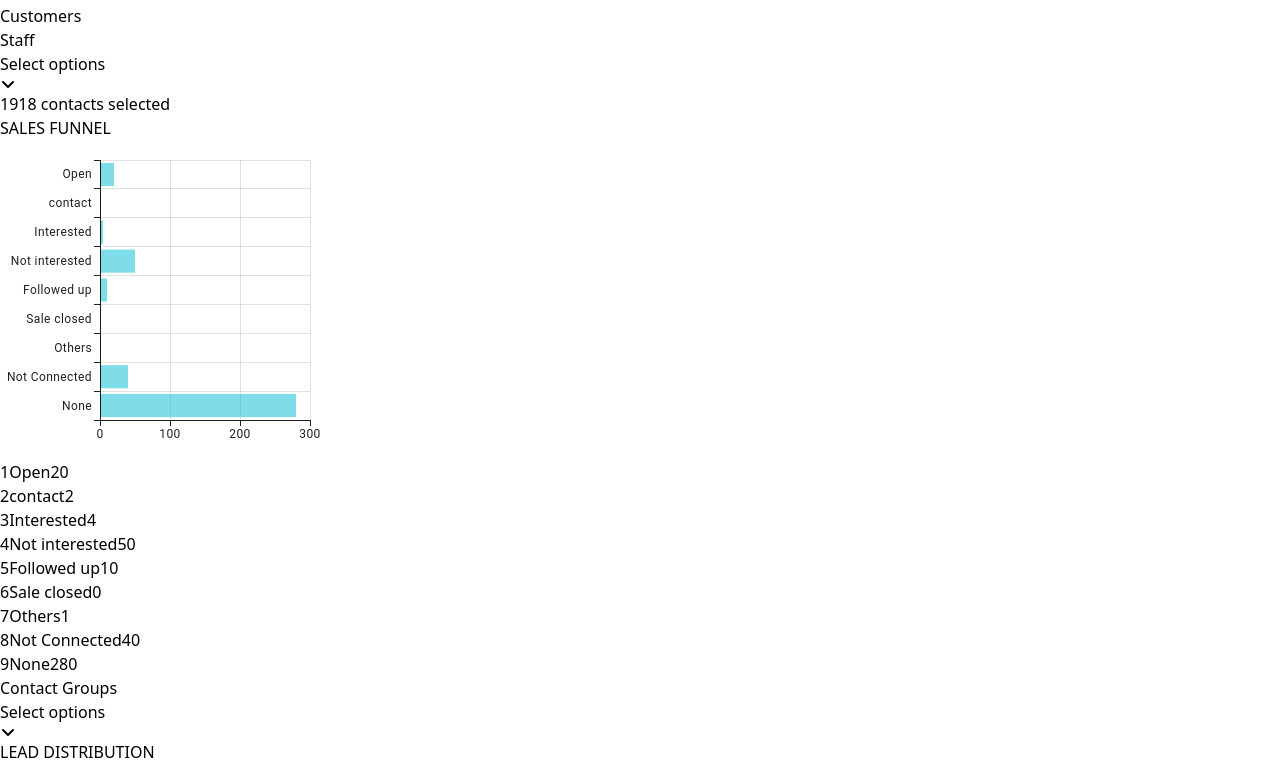
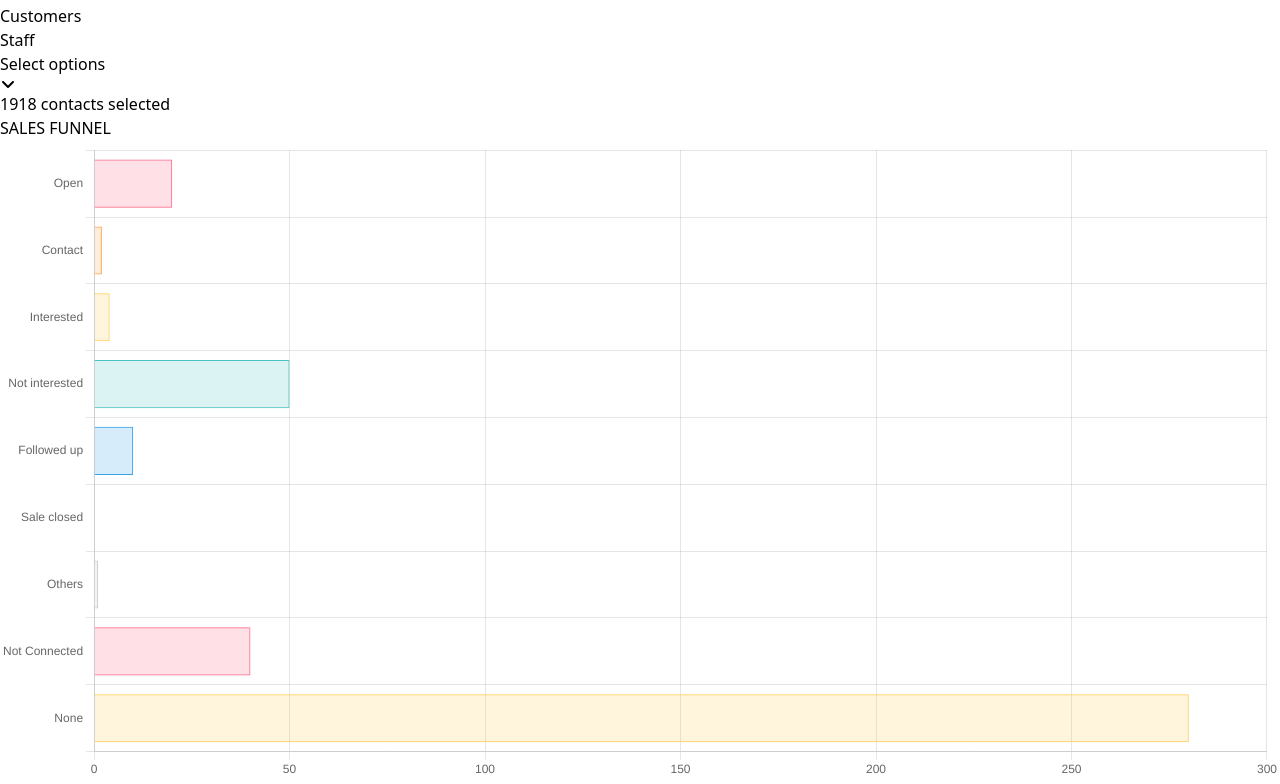
Before and after one commit to mdkalam-desuntech/SalesBook-web-app, a React (Vite) app: page / in a window 1280 px wide. Shown: the part 1006-1790 px from the top of the page. Built offline with nearby package versions, Linux system fonts and the light colour scheme.

Commit message:
code refactor

```diff
--- a/package.json
+++ b/package.json
@@ -15,6 +15,7 @@
     "@headlessui/react": "^2.1.2",
     "@mui/material": "^5.16.6",
     "@mui/x-charts": "^7.12.0",
+    "chart.js": "^4.4.3",
     "moment": "^2.30.1",
     "react": "^18.3.1",
     "react-datepicker": "^7.3.0",
--- a/src/components/PageBody/ChartWithLabels.jsx
+++ b/src/components/PageBody/ChartWithLabels.jsx
@@ -20,7 +20,7 @@ const ChartWithLabels = ({ title, data, colors, className = "" }) => {
           ]}
         />
       </div>
-      <div className={`${className} mt-4`}>
+      <div className={`${className} `}>
         {data.map((item, index) => (
           <div
             key={item.id}
--- a/src/components/PageBody/ContactGroup.jsx
+++ b/src/components/PageBody/ContactGroup.jsx
@@ -46,7 +46,7 @@ const ContactGroup = () => {
           handleSelect={handleSelect}
         />
       </div>
-      <div className="bg-white mt-10 border  flex-1  p-2">
+      <div className="bg-white mt-11 border  flex-1  p-2 m-1">
         {/* Lead Distribution Chart */}
         <ChartWithLabels
           title="LEAD DISTRIBUTION"
--- a/src/components/PageBody/FunnelChart.jsx
+++ b/src/components/PageBody/FunnelChart.jsx
@@ -1,12 +1,8 @@
-import * as React from "react";
-import { BarChart } from "@mui/x-charts/BarChart";
+import React, { useEffect, useRef } from "react";
+import Chart from "chart.js/auto";
 
-const chartSetting = {
-  width: 340,
-  height: 320,
-  margin: { top: 20, right: 30, bottom: 40, left: 100 },
-};
-
+const FunnelChart = () => {
+  const chartRef = useRef(null);
   const dataset = [
     { leadId: 20, leadValueType: "Open" },
     { leadId: 2, leadValueType: "contact" },
@@ -19,31 +15,84 @@ const dataset = [
     { leadId: 280, leadValueType: "None" },
   ];
 
-const valueFormatter = (value) => `${value}mm`;
+  useEffect(() => {
+    const ctx = chartRef.current.getContext("2d");
+    const labels = [
+      "Open",
+      "Contact",
+      "Interested",
+      "Not interested",
+      "Followed up",
+      "Sale closed",
+      "Others",
+      "Not Connected",
+      "None",
+    ];
+    const data = {
+      labels: labels,
+      datasets: [
+        {
+          axis: "y",
+          data: [20, 2, 4, 50, 10, 0, 1, 40, 280],
+          backgroundColor: [
+            "rgba(255, 99, 132, 0.2)",
+            "rgba(255, 159, 64, 0.2)",
+            "rgba(255, 205, 86, 0.2)",
+            "rgba(75, 192, 192, 0.2)",
+            "rgba(54, 162, 235, 0.2)",
+            "rgba(153, 102, 255, 0.2)",
+            "rgba(201, 203, 207, 0.2)",
+            "rgba(255, 99, 132, 0.2)",
+            "rgba(255, 205, 86, 0.2)",
+          ],
+          borderColor: [
+            "rgb(255, 99, 132)",
+            "rgb(255, 159, 64)",
+            "rgb(255, 205, 86)",
+            "rgb(75, 192, 192)",
+            "rgb(54, 162, 235)",
+            "rgb(153, 102, 255)",
+            "rgb(201, 203, 207)",
+            "rgb(255, 99, 132)",
+            "rgb(255, 205, 86)",
+          ],
+          borderWidth: 1,
+        },
+      ],
+    };
 
-export default function FunnelChart({ title }) {
+    const config = {
+      type: "bar",
+      data: data,
+      options: {
+        indexAxis: "y",
+        scales: {
+          x: {
+            beginAtZero: true,
+          },
+        },
+        plugins: {
+          legend: {
+            display: false,
+          },
+        },
+        maintainAspectRatio: false,
+      },
+    };
+
+    const myChart = new Chart(ctx, config);
+
+    return () => {
+      myChart.destroy();
+    };
+  }, []);
+
   return (
-    <div className="w-full">
-      <h2 className="text-center text-black font-medium mb-4">{title}</h2>
-      <div>
-        <BarChart
-          dataset={dataset}
-          yAxis={[{ scaleType: "band", dataKey: "leadValueType" }]}
-          series={[
-            {
-              dataKey: "leadId",
-              // label: "Lead ID",
-              valueFormatter,
-              color: "rgba(0, 188, 212, 0.5)",
-            },
-          ]}
-          layout="horizontal"
-          grid={{ vertical: true, horizontal: true }}
-          {...chartSetting}
-        />
+    <>
+      <div className="chart-container h-80">
+        <canvas ref={chartRef} />
       </div>
-
-      <div className="mt-5 p-3">
+      <div className="mt-6 p-3">
         {dataset.map((item, index) => (
           <div
             key={item.leadId}
@@ -59,6 +108,73 @@ export default function FunnelChart({ title }) {
           </div>
         ))}
       </div>
-    </div>
+    </>
   );
-}
+};
+
+export default FunnelChart;
+
+// import * as React from "react";
+// import { BarChart } from "@mui/x-charts/BarChart";
+
+// const chartSetting = {
+//   width: 340,
+//   height: 320,
+//   margin: { top: 20, right: 30, bottom: 40, left: 100 },
+// };
+
+// const dataset = [
+//   { leadId: 20, leadValueType: "Open" },
+//   { leadId: 2, leadValueType: "contact" },
+//   { leadId: 4, leadValueType: "Interested" },
+//   { leadId: 50, leadValueType: "Not interested" },
+//   { leadId: 10, leadValueType: "Followed up" },
+//   { leadId: 0, leadValueType: "Sale closed" },
+//   { leadId: 1, leadValueType: "Others" },
+//   { leadId: 40, leadValueType: "Not Connected" },
+//   { leadId: 280, leadValueType: "None" },
+// ];
+
+// const valueFormatter = (value) => `${value}mm`;
+
+// export default function FunnelChart({ title }) {
+//   return (
+//     <div className="w-full">
+//       <h2 className="text-center text-black font-medium mb-4">{title}</h2>
+//       <div>
+//         <BarChart
+//           dataset={dataset}
+//           yAxis={[{ scaleType: "band", dataKey: "leadValueType" }]}
+//           series={[
+//             {
+//               dataKey: "leadId",
+//               // label: "Lead ID",
+//               valueFormatter,
+//               color: "rgba(0, 188, 212, 0.5)",
+//             },
+//           ]}
+//           layout="horizontal"
+//           grid={{ vertical: true, horizontal: true }}
+//           {...chartSetting}
+//         />
+//       </div>
+
+//       <div className="mt-5 p-3">
+//         {dataset.map((item, index) => (
+//           <div
+//             key={item.leadId}
+//             className="flex justify-between text-sm text-gray-700 mb-1"
+//           >
+//             <span>
+//               <span className="mr-2">{index + 1}</span>
+//               {item.leadValueType}
+//             </span>
+//             <span className="flex items-center text-blue-700 underline">
+//               {item.leadId}
+//             </span>
+//           </div>
+//         ))}
+//       </div>
+//     </div>
+//   );
+// }
--- a/src/components/PageBody/Period.jsx
+++ b/src/components/PageBody/Period.jsx
@@ -46,12 +46,13 @@ const Period = () => {
         </div> */}
         <MultiDateSelect/>
       </div>
-      <div className="bg-white mt-10 border flex-1  p-2">
+      <div className="bg-white mt-11 border flex-1  p-2 m-1">
         {/* Tags Distribution Chart */}
         <ChartWithLabels
           title="TAGS DISTRIBUTION"
           data={data}
           colors={colors}
+          className="mt-2"
         />
       </div>
     </div>
--- a/src/components/PageBody/Staff.jsx
+++ b/src/components/PageBody/Staff.jsx
@@ -32,11 +32,14 @@ const Staff = () => {
             selectedOptions={selectedOptions}
             handleSelect={handleSelect}
           />
-          <p className="my-2 text-black text-md font-medium">
+          <p className="my-2 text-gray-900 text-md font-medium">
             {totalContacts} contacts selected
           </p>
         </div>
-        <div className="bg-white  border flex-1  p-2">
+        <div className="bg-white  border flex-1  p-2 m-1">
+          <h2 className="text-center text-black font-medium mb-4">
+            SALES FUNNEL
+          </h2>
           <FunnelChart title="SALES FUNNEL" />
         </div>
       </div>
--- a/src/components/layout/MultiSelectDropDown.jsx
+++ b/src/components/layout/MultiSelectDropDown.jsx
@@ -2,6 +2,7 @@ import React, { useState } from "react";
 import { Listbox } from "@headlessui/react";
 import { FaAngleDown } from "react-icons/fa6";
 import { FaCheck } from "react-icons/fa6";
+import { IoCloseOutline } from "react-icons/io5";
 
 function MultiSelectDropDown({
   options = [],
--- a/src/index.css
+++ b/src/index.css
@@ -1,3 +1,14 @@
 @tailwind base;
 @tailwind components;
 @tailwind utilities;
+
+.chart-container{
+    position: relative;
+    width: 100%;
+  }
+
+  canvas {
+    display: block;
+    width: 100%;
+    height: 100%;
+  }
```
Also changed, not shown: 1 other file (tests, documents, lock files or other folders). Lines whose indentation alone changed are shown as unchanged.
